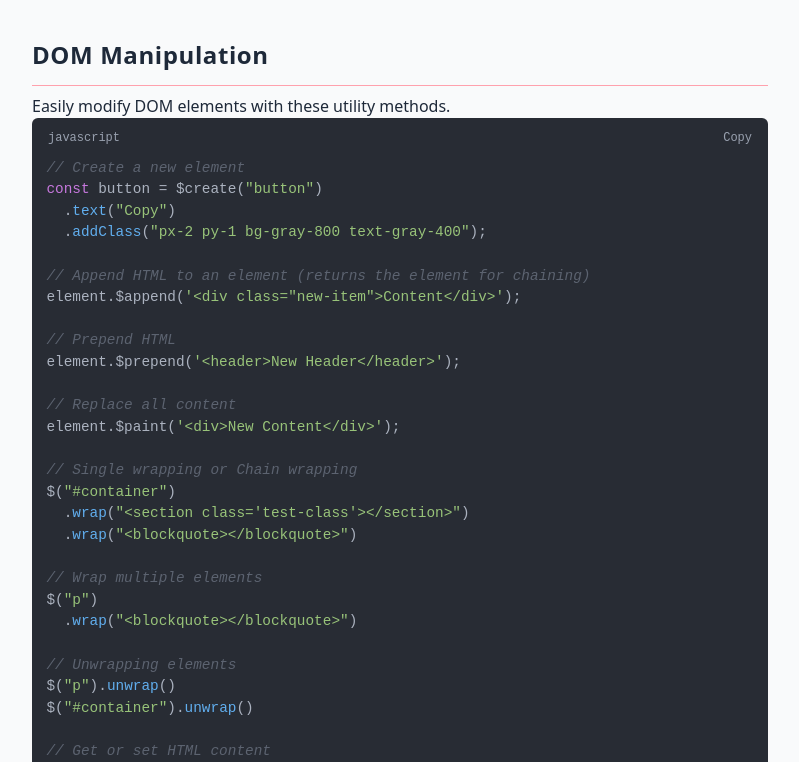
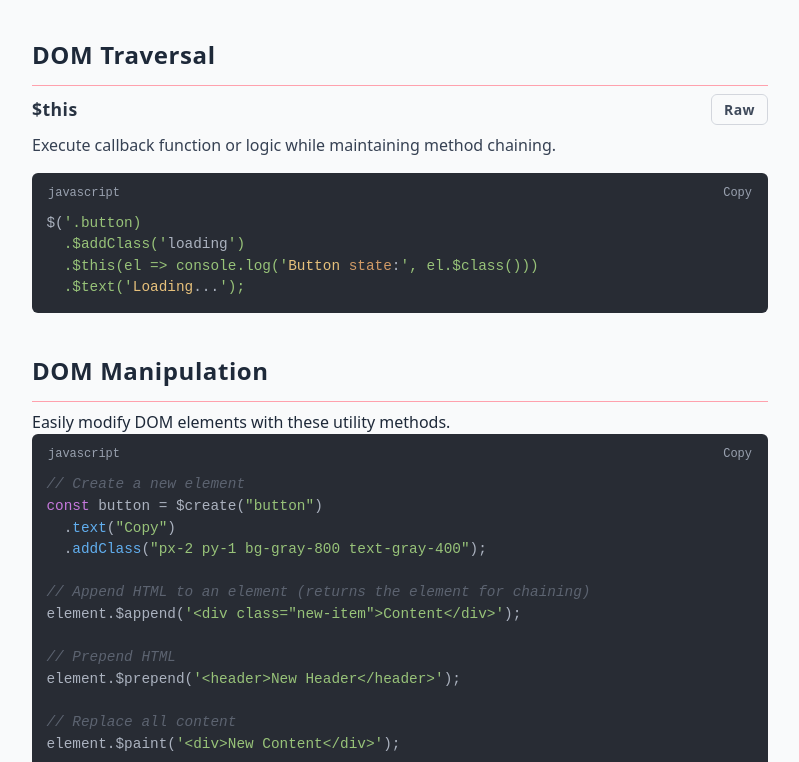
Before and after one commit to aldrinrenzcruz/rillajs, a website: page index.html in a window 1280 px wide. Shown: the part 1652-2414 px from the top of the page, without its empty margins (240-1039 px from the left). Drawn offline with Linux system fonts and the light colour scheme.

Commit message:
Add dom traversal section

```diff
--- a/index.html
+++ b/index.html
@@ -223,6 +223,18 @@
     </section>
 
     <section>
+      <h2 id="dom-traversal">DOM Traversal</h2>
+      <article id="this" class="item">
+        <h3>
+          $this
+          <a href="./src/DOM Traversal/this.js" target="_blank">Raw</a>
+        </h3>
+        <p>Execute callback function or logic while maintaining method chaining.</p>
+        <div class="code-block" data-src="this-method-sample-usage"></div>
+      </article>
+    </section>
+
+    <section>
       <h2 id="dom-manipulation">DOM Manipulation</h2>
       <p>Easily modify DOM elements with these utility methods.</p>
       <div class="code-block" data-src="dom-manipulation"></div>
--- a/public/docs/code-snippets/landing/@landing.json
+++ b/public/docs/code-snippets/landing/@landing.json
@@ -6,6 +6,7 @@
     "dom-selection-within-element",
     "dom-selection-select-a-child",
     "dom-selection-chaining",
+    "this-method-sample-usage",
     "dom-manipulation",
     "element-references",
     "attributes-classes",
--- /dev/null
+++ b/public/docs/code-snippets/landing/this-method-sample-usage.txt
@@ -0,0 +1,6 @@
+#javascript
+
+$('.button)
+  .$addClass('loading')
+  .$this(el => console.log('Button state:', el.$class()))
+  .$text('Loading...');
```
